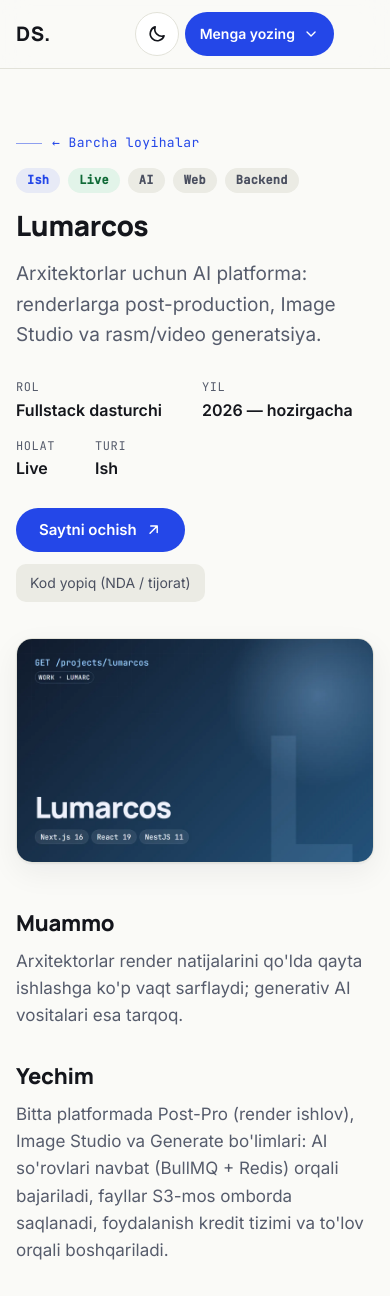
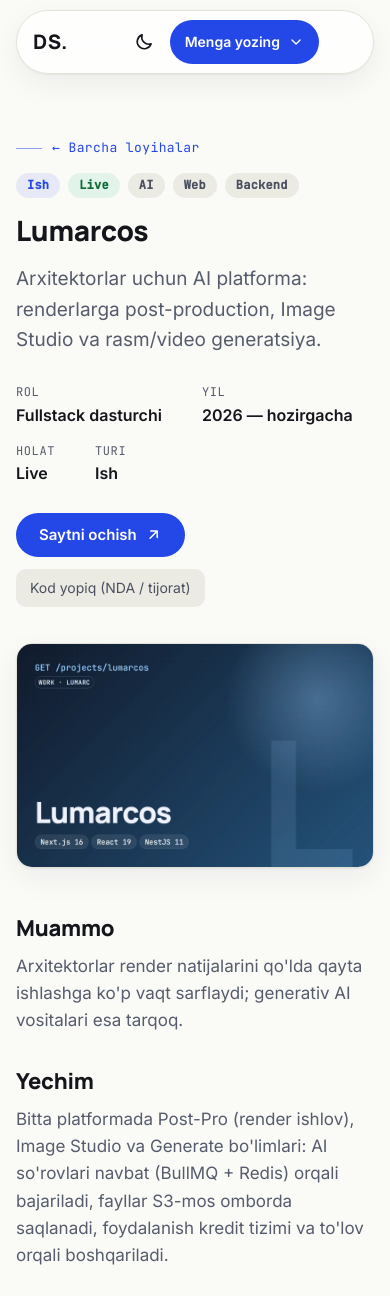
Before and after one commit to dostonbeksuyunov/About_myself_portfolio, a Django app: page /projects/lumarcos/ in a window 390 px wide. Shown: the top 1296 px of the page. Run offline with Django 5.2, Linux system fonts and the light colour scheme; data comes from the database, SQL or seed files in the repository.

Commit message:
Menyu Lumarc uslubidagi yuzib turuvchi kapsulaga o'tkazildi; shriftlar o'z serverimizga ko'chirildi
- Kapsula: logo va lavozim, markazda havolalar, tilga chiziq, yalang'och mavzu ikonkasi, aksent tugma
- Mobil menyu kapsula ostida karta sifatida ochiladi
- Inter/Manrope/JetBrains Mono self-hosted (scripts/fetch_fonts.py), Google Fonts so'rovi yo'q

Co-Authored-By: Claude Sonnet 5.5 <noreply@anthropic.com>

```diff
--- /dev/null
+++ b/core/static/core/css/fonts.css
@@ -0,0 +1,82 @@
+/* Avtomatik yaratilgan: python scripts/fetch_fonts.py */
+/* Inter cyrillic */
+@font-face {
+  font-family: 'Inter';
+  font-style: normal;
+  font-weight: 400 600;
+  font-display: swap;
+  src: url('../fonts/inter-cyrillic.woff2') format('woff2');
+  unicode-range: U+0301, U+0400-045F, U+0490-0491, U+04B0-04B1, U+2116;
+}
+/* Inter latin-ext */
+@font-face {
+  font-family: 'Inter';
+  font-style: normal;
+  font-weight: 400 600;
+  font-display: swap;
+  src: url('../fonts/inter-latin-ext.woff2') format('woff2');
+  unicode-range: U+0100-02BA, U+02BD-02C5, U+02C7-02CC, U+02CE-02D7, U+02DD-02FF, U+0304, U+0308, U+0329, U+1D00-1DBF, U+1E00-1E9F, U+1EF2-1EFF, U+2020, U+20A0-20AB, U+20AD-20C4, U+2113, U+2C60-2C7F, U+A720-A7FF;
+}
+/* Inter latin */
+@font-face {
+  font-family: 'Inter';
+  font-style: normal;
+  font-weight: 400 600;
+  font-display: swap;
+  src: url('../fonts/inter-latin.woff2') format('woff2');
+  unicode-range: U+0000-00FF, U+0131, U+0152-0153, U+02BB-02BC, U+02C6, U+02DA, U+02DC, U+0304, U+0308, U+0329, U+2000-206F, U+20AC, U+2122, U+2191, U+2193, U+2212, U+2215, U+FEFF, U+FFFD;
+}
+/* JetBrains Mono cyrillic */
+@font-face {
+  font-family: 'JetBrains Mono';
+  font-style: normal;
+  font-weight: 400 500;
+  font-display: swap;
+  src: url('../fonts/jetbrains-mono-cyrillic.woff2') format('woff2');
+  unicode-range: U+0301, U+0400-045F, U+0490-0491, U+04B0-04B1, U+2116;
+}
+/* JetBrains Mono latin-ext */
+@font-face {
+  font-family: 'JetBrains Mono';
+  font-style: normal;
+  font-weight: 400 500;
+  font-display: swap;
+  src: url('../fonts/jetbrains-mono-latin-ext.woff2') format('woff2');
+  unicode-range: U+0100-02BA, U+02BD-02C5, U+02C7-02CC, U+02CE-02D7, U+02DD-02FF, U+0304, U+0308, U+0329, U+1D00-1DBF, U+1E00-1E9F, U+1EF2-1EFF, U+2020, U+20A0-20AB, U+20AD-20C4, U+2113, U+2C60-2C7F, U+A720-A7FF;
+}
+/* JetBrains Mono latin */
+@font-face {
+  font-family: 'JetBrains Mono';
+  font-style: normal;
+  font-weight: 400 500;
+  font-display: swap;
+  src: url('../fonts/jetbrains-mono-latin.woff2') format('woff2');
+  unicode-range: U+0000-00FF, U+0131, U+0152-0153, U+02BB-02BC, U+02C6, U+02DA, U+02DC, U+0304, U+0308, U+0329, U+2000-206F, U+20AC, U+2122, U+2191, U+2193, U+2212, U+2215, U+FEFF, U+FFFD;
+}
+/* Manrope cyrillic */
+@font-face {
+  font-family: 'Manrope';
+  font-style: normal;
+  font-weight: 600 800;
+  font-display: swap;
+  src: url('../fonts/manrope-cyrillic.woff2') format('woff2');
+  unicode-range: U+0301, U+0400-045F, U+0490-0491, U+04B0-04B1, U+2116;
+}
+/* Manrope latin-ext */
+@font-face {
+  font-family: 'Manrope';
+  font-style: normal;
+  font-weight: 600 800;
+  font-display: swap;
+  src: url('../fonts/manrope-latin-ext.woff2') format('woff2');
+  unicode-range: U+0100-02BA, U+02BD-02C5, U+02C7-02CC, U+02CE-02D7, U+02DD-02FF, U+0304, U+0308, U+0329, U+1D00-1DBF, U+1E00-1E9F, U+1EF2-1EFF, U+2020, U+20A0-20AB, U+20AD-20C4, U+2113, U+2C60-2C7F, U+A720-A7FF;
+}
+/* Manrope latin */
+@font-face {
+  font-family: 'Manrope';
+  font-style: normal;
+  font-weight: 600 800;
+  font-display: swap;
+  src: url('../fonts/manrope-latin.woff2') format('woff2');
+  unicode-range: U+0000-00FF, U+0131, U+0152-0153, U+02BB-02BC, U+02C6, U+02DA, U+02DC, U+0304, U+0308, U+0329, U+2000-206F, U+20AC, U+2122, U+2191, U+2193, U+2212, U+2215, U+FEFF, U+FFFD;
+}
--- a/core/static/core/css/style.css
+++ b/core/static/core/css/style.css
@@ -48,7 +48,7 @@
   --font-display: 'Manrope', 'Inter', system-ui, sans-serif;
   --font-body: 'Inter', system-ui, -apple-system, 'Segoe UI', sans-serif;
   --font-mono: 'JetBrains Mono', ui-monospace, 'SFMono-Regular', Menlo, monospace;
-  --nav-h: 68px;
+  --nav-h: 92px;
 }
 
 /* ===== Asos ===== */
@@ -97,40 +97,43 @@ h1, h2, h3 { font-family: var(--font-display); line-height: 1.15; letter-spacing
 .btn-ghost { color: var(--text-muted); }
 .btn-ghost:hover { color: var(--accent); }
 
-/* ===== Navigatsiya ===== */
-.nav {
-  position: sticky; top: 0; z-index: 100;
-  background: color-mix(in srgb, var(--bg) 86%, transparent);
-  backdrop-filter: blur(14px); -webkit-backdrop-filter: blur(14px);
-  border-bottom: 1px solid var(--border);
+/* ===== Navigatsiya: yuzib turuvchi kapsula (Lumarc uslubi) ===== */
+.nav { position: sticky; top: 0; z-index: 100; padding-top: 14px; pointer-events: none; }
+.nav-inner {
+  pointer-events: auto; position: relative;
+  width: min(1120px, 100% - 32px); margin-inline: auto; min-height: 64px; padding: 8px 12px 8px 28px;
+  display: flex; align-items: center; justify-content: space-between; gap: 20px;
+  background: color-mix(in srgb, var(--bg-elev) 80%, transparent);
+  backdrop-filter: blur(18px) saturate(1.4); -webkit-backdrop-filter: blur(18px) saturate(1.4);
+  border: 1px solid var(--border); border-radius: 999px; box-shadow: var(--shadow);
 }
-.nav-inner {
-  width: min(1120px, 100% - 32px); margin-inline: auto; min-height: var(--nav-h);
-  display: flex; align-items: center; justify-content: space-between; gap: 16px;
-}
-.nav-brand { font-family: var(--font-display); font-weight: 800; font-size: 20px; letter-spacing: 0.5px; }
-.nav-links { display: flex; gap: 24px; font-size: 14.5px; font-weight: 500; }
-.nav-links a { color: var(--text-muted); padding: 6px 0; transition: color .2s; }
-.nav-links a:hover { color: var(--text); }
-.nav-right { display: flex; align-items: center; gap: 10px; flex-shrink: 0; }
+.nav-brand { display: flex; align-items: center; gap: 10px; flex-shrink: 0; }
+.nav-logo { font-family: var(--font-display); font-weight: 800; font-size: 20px; letter-spacing: 0.5px; }
+.nav-tagline { display: none; font-size: 14px; font-weight: 600; color: var(--text-muted); white-space: nowrap; }
+.nav-tagline::before { content: '\00b7'; margin-right: 10px; }
+@media (min-width: 1240px) { .nav-tagline { display: inline; } }
+.nav-links { display: flex; gap: 22px; font-size: 14.5px; font-weight: 500; }
+.nav-links a { color: color-mix(in srgb, var(--text) 80%, transparent); padding: 6px 0; white-space: nowrap; transition: color .2s; }
+.nav-links a:hover, .nav-links a:focus-visible { color: var(--accent); }
+.nav-right { display: flex; align-items: center; gap: 8px; flex-shrink: 0; }
 .nav-toggle { display: none; }
-.lang-switch-mobile { display: none; }
+.lang-switch.lang-switch-mobile { display: none; }
 
-.lang-switch { display: flex; gap: 2px; font-family: var(--font-mono); font-size: 12px; }
+.lang-switch { display: flex; gap: 4px; font-size: 13px; font-weight: 600; letter-spacing: .4px; }
 .lang-switch a {
-  min-width: 36px; min-height: 36px; display: inline-flex; align-items: center; justify-content: center;
-  border-radius: 999px; color: var(--text-muted); transition: color .2s, background-color .2s;
+  min-width: 32px; min-height: 30px; padding: 0 4px; display: inline-flex; align-items: center; justify-content: center;
+  color: var(--text-muted); border-bottom: 2px solid transparent; border-radius: 0; transition: color .2s, border-color .2s;
 }
 .lang-switch a:hover { color: var(--text); }
-.lang-switch a.active { background: var(--accent-soft); color: var(--accent); font-weight: 500; }
+.lang-switch a.active { color: var(--text); border-bottom-color: var(--accent); }
 
 .theme-toggle {
   position: relative; width: 44px; height: 44px; border-radius: 50%;
   display: inline-flex; align-items: center; justify-content: center;
-  background: var(--bg-elev); border: 1px solid var(--border); color: var(--text); cursor: pointer;
-  transition: border-color .2s, color .2s;
+  background: transparent; border: 1px solid transparent; color: var(--text); cursor: pointer;
+  transition: background-color .2s, color .2s;
 }
-.theme-toggle:hover { border-color: var(--accent); color: var(--accent); }
+.theme-toggle:hover { background: var(--accent-soft); color: var(--accent); }
 .theme-toggle .icon { position: absolute; width: 20px; height: 20px; transition: transform .35s ease, opacity .25s ease; }
 :root[data-theme="light"] .theme-toggle .icon-sun { opacity: 0; transform: rotate(-90deg) scale(.5); }
 :root[data-theme="light"] .theme-toggle .icon-moon { opacity: 1; transform: none; }
@@ -475,22 +478,25 @@ h1, h2, h3 { font-family: var(--font-display); line-height: 1.15; letter-spacing
   .nav-toggle.open span:nth-child(1) { transform: translateY(7px) rotate(45deg); }
   .nav-toggle.open span:nth-child(2) { opacity: 0; }
   .nav-toggle.open span:nth-child(3) { transform: translateY(-7px) rotate(-45deg); }
+  .nav { padding-top: 10px; }
+  .nav-inner { padding: 6px 6px 6px 20px; gap: 8px; }
   .nav-links {
-    position: absolute; top: 100%; left: 0; right: 0; flex-direction: column; gap: 0;
-    background: var(--bg); border-bottom: 1px solid var(--border);
+    position: absolute; top: calc(100% + 10px); left: 0; right: 0; flex-direction: column; gap: 0;
+    background: var(--bg-elev); border: 1px solid transparent; border-radius: 24px; box-shadow: var(--shadow);
     max-height: 0; overflow: hidden; visibility: hidden;
-    transition: max-height .3s ease, visibility .3s;
+    transition: max-height .3s ease, visibility .3s, border-color .3s;
   }
-  .nav-links.open { max-height: 520px; visibility: visible; }
+  .nav-links.open { max-height: 520px; visibility: visible; border-color: var(--border); }
+  .nav-links a { color: var(--text); }
   .nav-links a { padding: 14px 24px; min-height: 44px; }
   /* Mobil sarlavha: bitta qator — chapda logo, o'ngda mavzu, "Menga yozing" va menyu */
   .nav-inner { flex-wrap: nowrap; }
   .nav-brand { order: 0; }
   .nav-right { order: 1; margin-left: auto; gap: 8px; }
-  .nav-toggle { order: 2; margin-right: -8px; }
+  .nav-toggle { order: 2; margin-right: 0; }
   .lang-switch-desktop { display: none; }
-  .lang-switch-mobile { display: flex; justify-content: center; gap: 8px; padding: 14px 24px 18px; }
-  .nav-links .lang-switch-mobile a { width: auto; min-width: 52px; min-height: 44px; padding: 0 14px; border: 1px solid var(--border); }
+  .lang-switch.lang-switch-mobile { display: flex; justify-content: center; gap: 8px; padding: 14px 24px 18px; }
+  .nav-links .lang-switch-mobile a { width: auto; min-width: 52px; min-height: 44px; padding: 0 14px; border: 1px solid var(--border); border-radius: 999px; }
   .nav-links .lang-switch-mobile a.active { border-color: var(--accent); }
 }
 @media (max-width: 760px) {
@@ -502,8 +508,8 @@ h1, h2, h3 { font-family: var(--font-display); line-height: 1.15; letter-spacing
   .cta-grid { grid-template-columns: minmax(0, 1fr); }
   .footer-grid { grid-template-columns: minmax(0, 1fr); }
   .cta-section { padding: 56px 0; }
-  .nav-inner { gap: 4px; }
-  .nav-right { gap: 6px; }
+  .nav-inner { gap: 4px; padding-left: 16px; }
+  .nav-right { gap: 4px; }
   .hire-menu summary { padding-inline: 14px; }
   .hero { padding-top: 40px; }
   .case-nav a { max-width: 48%; }
--- a/core/templates/core/base.html
+++ b/core/templates/core/base.html
@@ -44,9 +44,9 @@
     if (meta) meta.setAttribute('content', theme === 'dark' ? '#0b0f17' : '#fafaf7');
   })();
 </script>
-<link rel="preconnect" href="https://fonts.googleapis.com">
-<link rel="preconnect" href="https://fonts.gstatic.com" crossorigin>
-<link href="https://fonts.googleapis.com/css2?family=Inter:wght@400;500;600&family=JetBrains+Mono:wght@400;500&family=Manrope:wght@600;700;800&display=swap" rel="stylesheet">
+<link rel="preload" href="{% static 'core/fonts/inter-latin.woff2' %}" as="font" type="font/woff2" crossorigin>
+<link rel="preload" href="{% static 'core/fonts/manrope-latin.woff2' %}" as="font" type="font/woff2" crossorigin>
+<link rel="stylesheet" href="{% static 'core/css/fonts.css' %}">
 <link rel="stylesheet" href="{% static 'core/css/style.css' %}">
 {% if jsonld %}<script type="application/ld+json">{{ jsonld }}</script>{% endif %}
 </head>
@@ -56,7 +56,7 @@
 
 <header class="nav" id="top">
   <div class="nav-inner">
-    <a href="{% url 'home' %}" class="nav-brand" aria-label="{{ t.initials }} {{ t.nav_home }}">{{ t.initials }}</a>
+    <a href="{% url 'home' %}" class="nav-brand"><span class="nav-logo">{{ t.initials }}</span><span class="nav-tagline">{{ t.hero_role }}</span></a>
     <button class="nav-toggle" id="nav-toggle" type="button" aria-label="{{ t.menu_label }}" aria-expanded="false" aria-controls="nav-links">
       <span></span><span></span><span></span>
     </button>
```
Also changed, not shown: CLAUDE.md (+1 -0 lines), scripts/fetch_fonts.py (added, +50 -0 lines), core/static/core/fonts/inter-cyrillic.woff2 (added), core/static/core/fonts/inter-latin-ext.woff2 (added), core/static/core/fonts/inter-latin.woff2 (added), core/static/core/fonts/jetbrains-mono-cyrillic.woff2 (added), core/static/core/fonts/jetbrains-mono-latin-ext.woff2 (added), core/static/core/fonts/jetbrains-mono-latin.woff2 (added), core/static/core/fonts/manrope-cyrillic.woff2 (added), core/static/core/fonts/manrope-latin-ext.woff2 (added), core/static/core/fonts/manrope-latin.woff2 (added).
